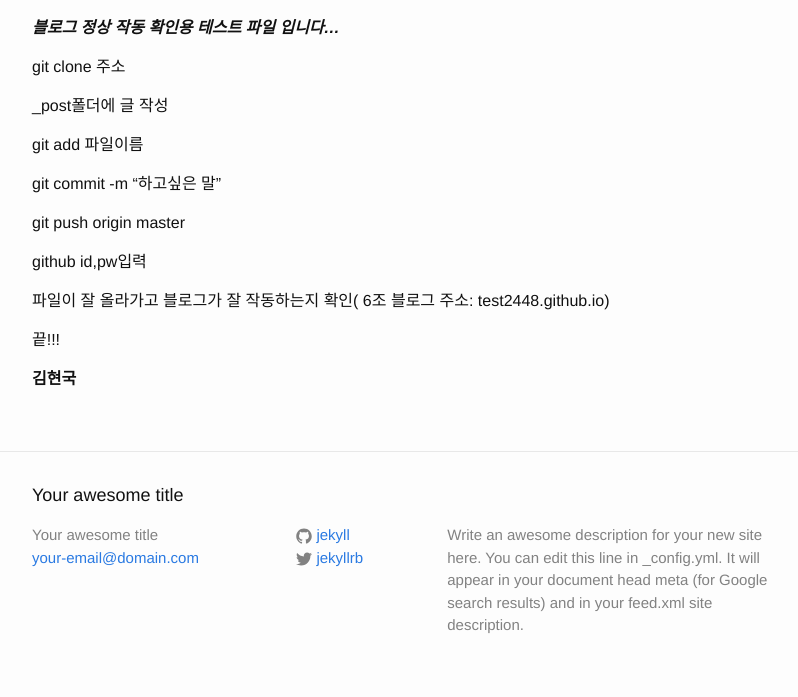
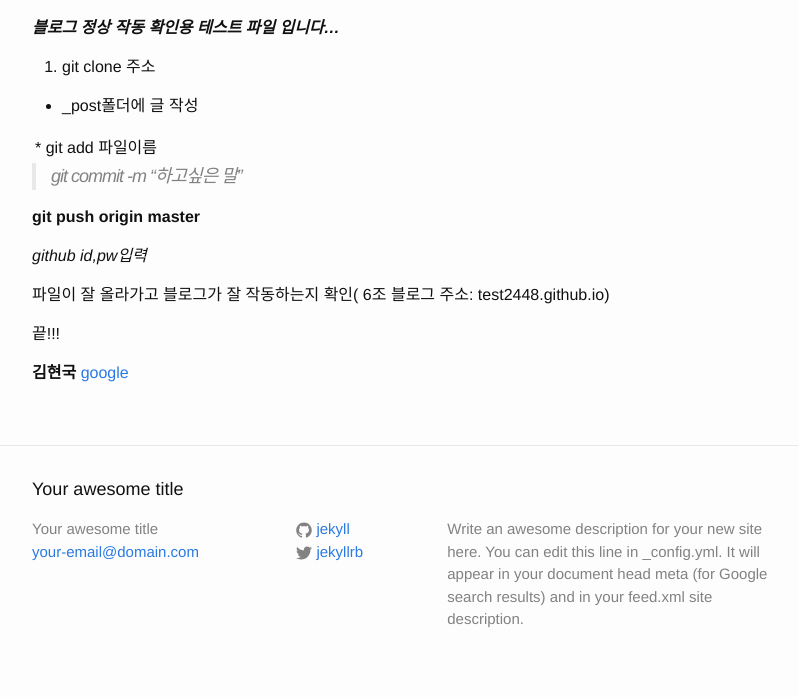
Before and after one commit to test2448/test2448.github.com, a Jekyll site: the page built from _posts/2015-05-20-first-post.markdown, in a window 1280 px wide. Shown: the part 538-1235 px from the top of the page, without its empty margins (238-1036 px from the left). Built offline with Jekyll 4.4.1, drawn with Linux system fonts in a browser that asks for light colours.

Commit message:
Update 2015-05-20-first-post.markdown

```diff
--- a/_posts/2015-05-20-first-post.markdown
+++ b/_posts/2015-05-20-first-post.markdown
@@ -11,20 +11,21 @@ picasaweb을 이용한 이미지 삽입
 
 ***블로그 정상 작동 확인용 테스트 파일 입니다...***
 
-git clone 주소
+1. git clone 주소
 
-_post폴더에 글 작성
+- _post폴더에 글 작성
 
-git add 파일이름
+|* git add 파일이름
 
-git commit -m "하고싶은 말"
+> git commit -m "하고싶은 말"
 
-git push origin master
+**git push origin master**
 
-github id,pw입력
+*github id,pw입력*
 
 파일이 잘 올라가고 블로그가 잘 작동하는지 확인( 6조 블로그 주소: test2448.github.io)
 
 끝!!!
 
 **김현국**
+[google](www.google.com)
```
